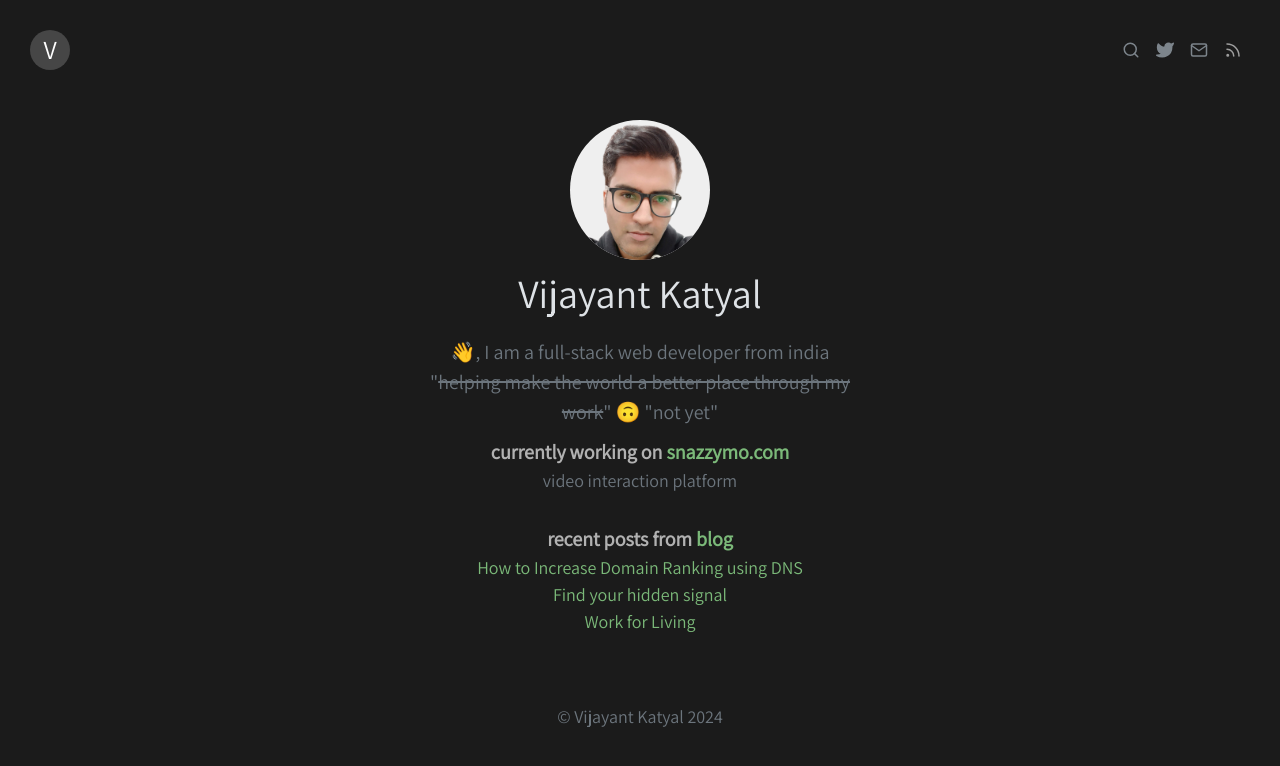
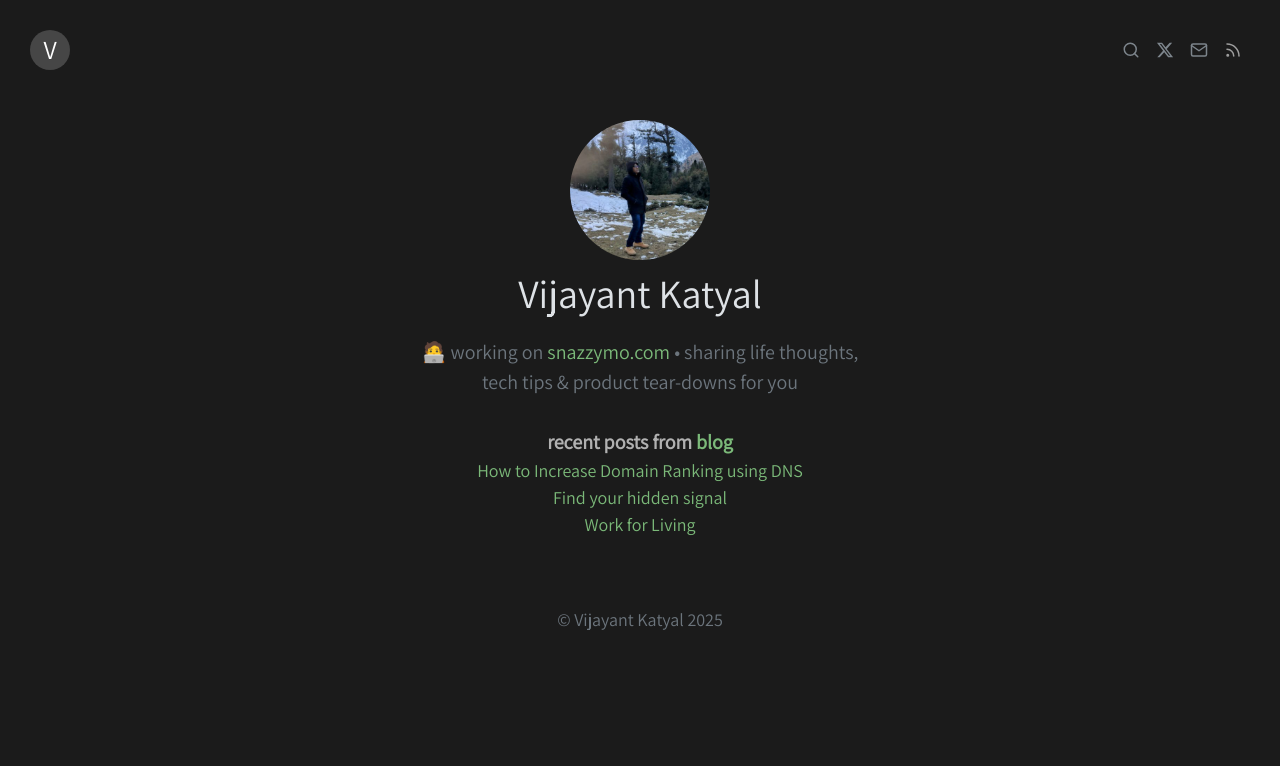
Before and after one commit to vijayantkatyal/vijayantkatyal.github.io, a Jekyll site: the page built from index.html, in a window 1280 px wide. Shown: the top 766 px of the page. Built offline with Jekyll 4.4.1, drawn with Linux system fonts in a browser that asks for light colours.

Commit message:
[Updated] landing page

```diff
--- a/_config.yml
+++ b/_config.yml
@@ -7,7 +7,7 @@ url:         "https://vijayantkatyal.com"
 date_format: "%b %-d, %Y"
 email: hello@vijayantkatyal.com
 bio: 👋, I am a full stack web developer from india
-author_pic: /assets/images/me/current.png
+author_pic: /assets/images/me/current.jpg
 
 # blog settings
 permalink: /blog/:title.html
@@ -54,7 +54,7 @@ text:
     coming_soon: 'Coming soon...'
   og_locale: 'en_US'
 
-jekyll-mentions: https://twitter.com
+jekyll-mentions: https://x.com
 
 # Build settings
 markdown: kramdown
--- a/_includes/footer.html
+++ b/_includes/footer.html
@@ -3,8 +3,8 @@
 	<nav class="navbar navbar-expand navbar-light">
 		<ul class="navbar-nav mr-auto ml-auto">
 			<li class="nav-item">
-				<a class="nav-link" href="#" highlight="none">
-					&copy; Vijayant Katyal 2024
+				<a class="nav-link" href="/" highlight="none">
+					&copy; Vijayant Katyal 2025
 				</a>
 			</li>
 		</ul>
--- a/_includes/head.html
+++ b/_includes/head.html
@@ -42,7 +42,7 @@
 
 	<link rel="me" type="text/html" href="http://github.com/vijayantkatyal" />
 	<link rel="me" type="text/html" href="https://vijayantkatyal.com/blog/atom.xml" />
-	<link rel="me" type="text/html" href="http://twitter.com/vijayantkatyal" />
+	<link rel="me" type="text/html" href="http://x.com/vijayantkatyal" />
 
 	<link href="/blog/atom.xml" type="application/atom+xml" rel="alternate" title="Vijayant Katyal's Blog">
 	<link rel="canonical" href="{{ page.url | replace:'index.html','' | prepend: site.baseurl | prepend: site.url }}">
--- a/_includes/header.html
+++ b/_includes/header.html
@@ -16,12 +16,9 @@
 		</li>
 		{% if site.twitter_username %}
 		<li class="nav-item">
-			<a class="nav-link" href="https://twitter.com/{{ site.twitter_username }}" highlight="none" target="blank" title="Twitter Profile">
-				<svg xmlns="http://www.w3.org/2000/svg" width="16" height="16" viewBox="0 0 24 24" fill="#7D858C"
-					stroke="#7D858C" stroke-width="2" stroke-linecap="round" stroke-linejoin="round">
-					<path
-						d="M23 3a10.9 10.9 0 0 1-3.14 1.53 4.48 4.48 0 0 0-7.86 3v1A10.66 10.66 0 0 1 3 4s-4 9 5 13a11.64 11.64 0 0 1-7 2c9 5 20 0 20-11.5a4.5 4.5 0 0 0-.08-.83A7.72 7.72 0 0 0 23 3z">
-					</path>
+			<a class="nav-link" href="https://x.com/{{ site.twitter_username }}" highlight="none" target="blank" title="X Profile">
+				<svg xmlns="http://www.w3.org/2000/svg" width="16" height="16" viewBox="0 0 512 512">
+					<path fill="#7D858C" d="M389.2 48h70.6L305.6 224.2 487 464H345L233.7 318.6 106.5 464H35.8L200.7 275.5 26.8 48H172.4L272.9 180.9 389.2 48zM364.4 421.8h39.1L151.1 88h-42L364.4 421.8z"/>
 				</svg>
 			</a>
 		</li>
--- a/index.html
+++ b/index.html
@@ -6,23 +6,21 @@ summary: Vijayant Katyal thoughts on life and work
 <div class="container-fluid" id="index_page">
 
 	<div class="text-center">
-		<img src="/assets/images/me/current.png" alt="" class="img-fluid" id="author_img">
+		<img src="/assets/images/me/current.jpg" alt="" class="img-fluid" id="author_img">
 		<h1>Vijayant Katyal</h1>
 	</div>
 
 	<div class="summary_card m_t_20 m_b_10 text_center">
-		👋, I am a full-stack web developer from india
-		<br/>
-		"<s>helping make the world a better place through my work</s>" 🙃 "not yet"
+		🧑‍💻 working on <a target="blank" href="https://snazzymo.com">snazzymo.com</a> • sharing life thoughts, tech tips & product tear-downs for you
 	</div>
 
-	<div class="summary_card m_t_10 text_center">
+	<!-- <div class="summary_card m_t_10 text_center">
 		<b class="title">currently working on <a target="blank" href="https://snazzymo.com">snazzymo.com</a></b>
 		<br>
 		<span class="description">
 			video interaction platform
 		</span>
-	</div>
+	</div> -->
 
 	<!-- <div class="summary_card">
 		<b class="title">recent <a href="/projects">projects</a></b>
```
Also changed, not shown: assets/images/me/current.jpg (added), assets/images/me/current_2024.png (renamed from assets/images/me/current.png).
